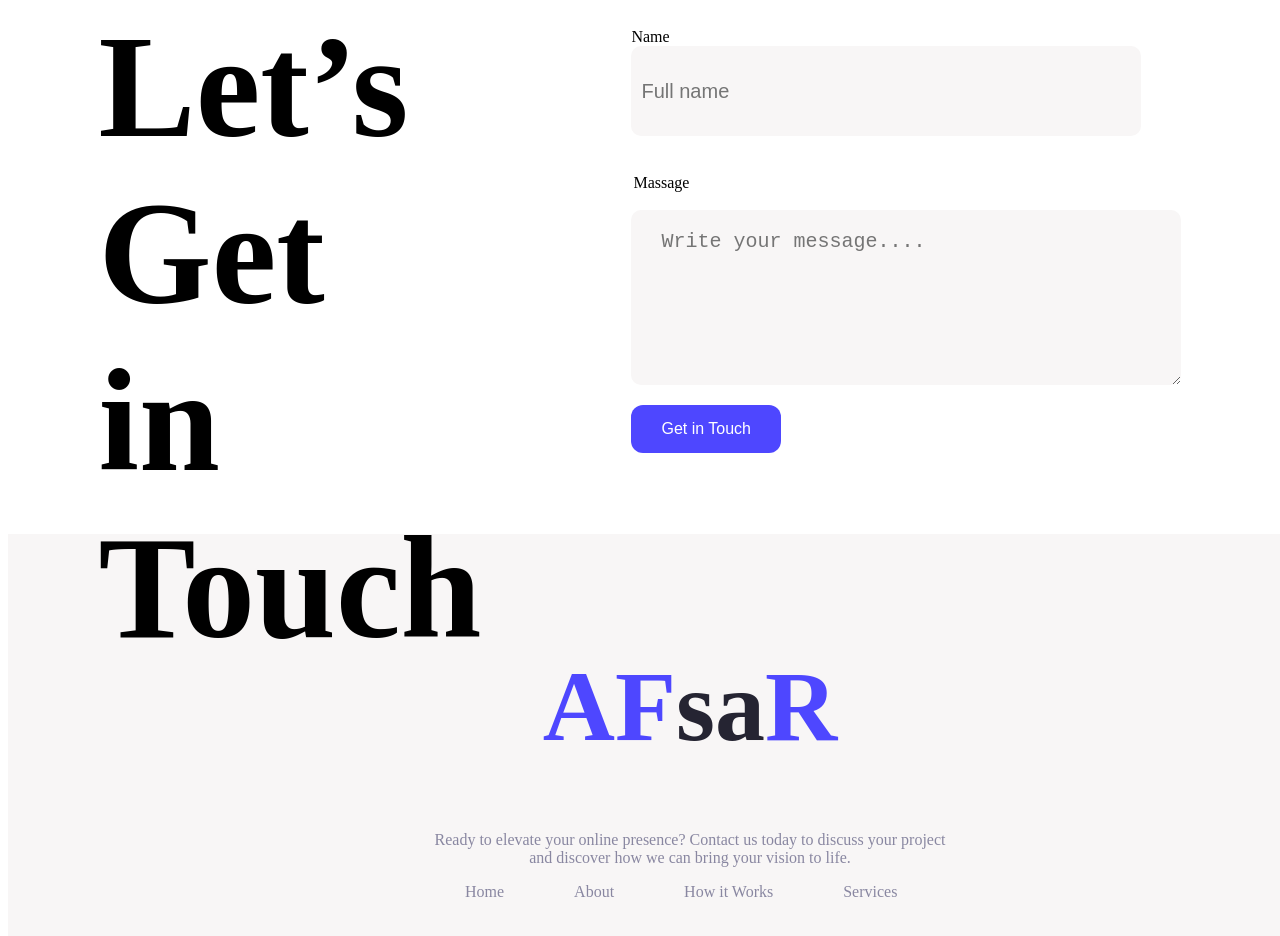
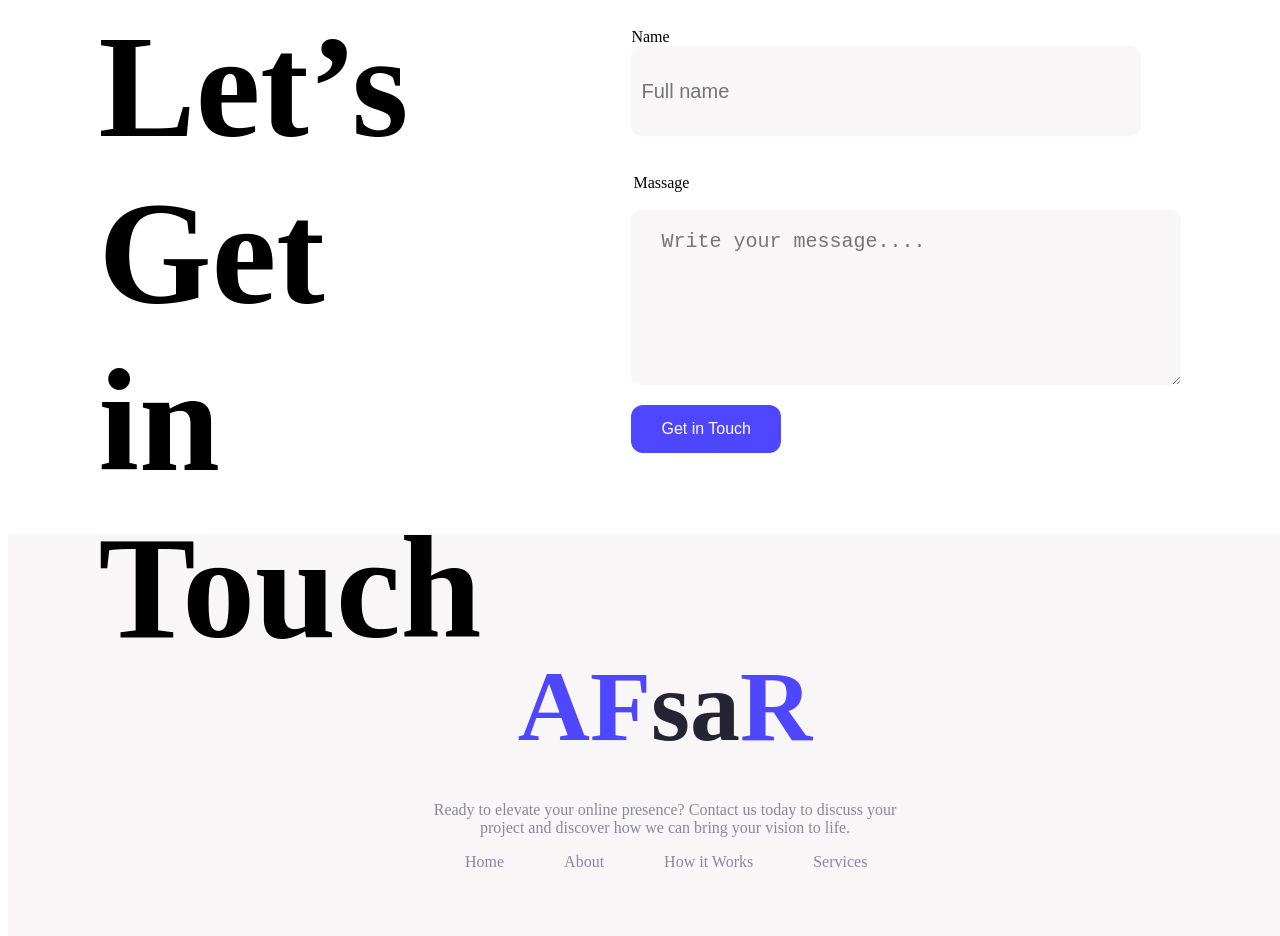
Before and after one commit to foyzullahafsar/first-assignment, a plain HTML site: page index.html in a window 1280 px wide. Shown: the part 2371-3307 px from the top of the page. Drawn offline with Linux system fonts and the light colour scheme.

Commit message:
edit footer style

```diff
--- a/style/styles.css
+++ b/style/styles.css
@@ -201,19 +201,23 @@ footer{
     width: 530px;
     height: 220px;
     margin: 105px 405px;
+    justify-content: center;
 
 }
 .f-logo{
     font-size: 100px;
+    margin-right: 50px;
 }
 .f-dec{
     font-size: 16px;
     color: #8987A1;
+    margin-top: -30px;
+    margin-right: 50px;
 }
 .f-li{
     list-style: none;
     display: flex;
-    gap: 20px;
+    gap: 10px;
     justify-items: center;
 }
 .f-li a{
@@ -221,7 +225,6 @@ footer{
     font-size: 16px;
     color: rgba(137, 135, 161, 1);
     margin-right: 50px;
-
 }
 
 /* shear style */
```
